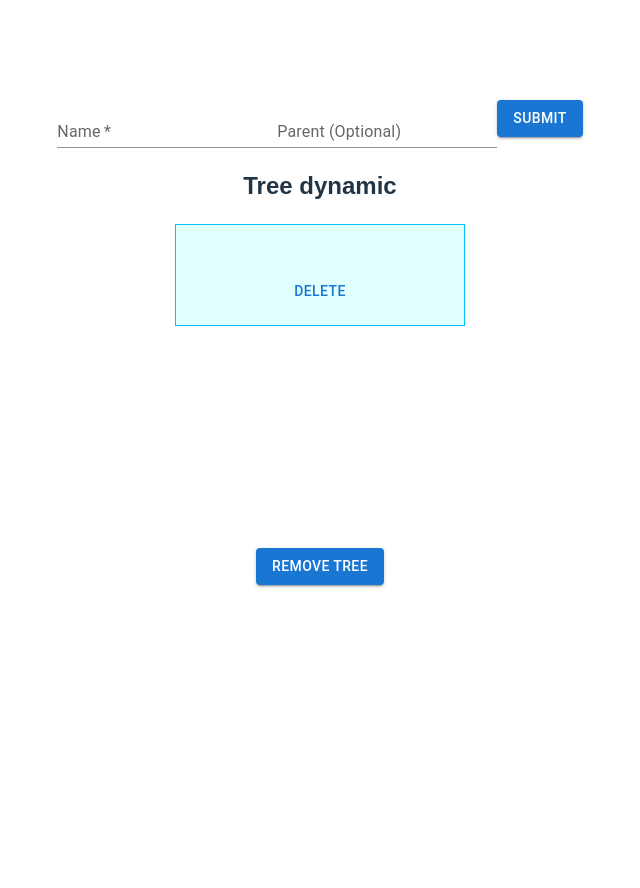
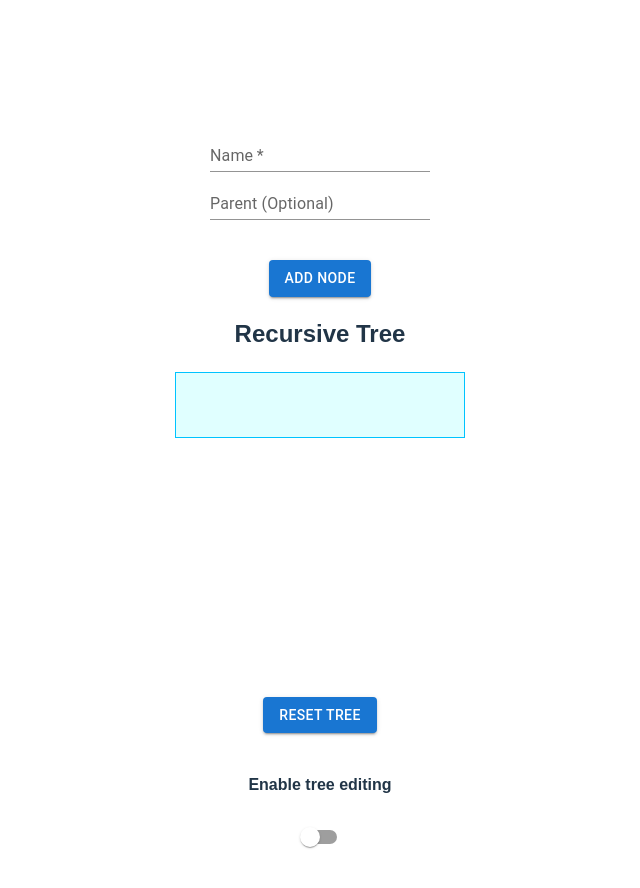
Before and after one commit to Firet/recursive-tree, a React (Vite) app: page / in a window 1280 px wide. Shown: the top 888 px of the page, without its empty margins (320-960 px from the left). Built offline with nearby package versions, Linux system fonts and the light colour scheme.

Commit message:
Add enable-editing switch and change texts buttons and styles

```diff
--- a/src/App.jsx
+++ b/src/App.jsx
@@ -6,6 +6,7 @@ import "./styles.css";
 import useLocalStorage from "./hooks/useLocalStorage";
 import { findNodeAndDelete } from "./helpers/findNodeAndDelete";
 import Button from '@mui/material/Button';
+import Switch from '@mui/material/Switch';
 
 // The dynamic tree takes user input from the form and adds it to state
 export default function App() {
@@ -16,7 +17,7 @@ export default function App() {
   );
   // Set the value received from the local storage to a local state
   const [newData, setNewData] = React.useState([treeInLocalStorage]);
-  // const [newData, setNewData] = React.useState([]);
+  const [editable, setEditable] = React.useState(false);
 
   console.log("treeInLocalStorage", treeInLocalStorage);
   console.log("top level app", newData);
@@ -47,7 +48,7 @@ export default function App() {
     }
   }
 
-  function handleRemoveTree() {
+  function resetTree() {
     setNewData([]);
     setTreeInLocalStorage([]);
   }
@@ -65,17 +66,23 @@ export default function App() {
     <div className="App">
       <Form handleSubmit={handleSubmitOriginal} />
       <section className="dynamic">
-        <h2>Tree dynamic</h2>
-        <Tree dynamicData={newData} deleteNode={deleteNode} />
+        <h2>Recursive Tree</h2>
+        <Tree dynamicData={newData} deleteNode={deleteNode} editable={editable} />
       </section>
-      <div>
-        {/* <p> new data[0].name es: {newData[0]?.name}</p>
-        <p> new data del hijo: {newData[0]?.children[0]?.name}</p>
-        <p> new data del nieto: {newData[0]?.children[0]?.children[0]?.name}</p> */}
+      <Button variant="contained" type="button" onClick={resetTree}>
+        Reset Tree
+      </Button>
+
+      <div className="toggle-switch">
+      <h4>Enable tree editing</h4>
+
+        <Switch
+          checked={editable}
+          onChange={(event) => setEditable(event.target.checked)}
+          inputProps={{ 'aria-label': 'controlled' }}
+        />
+
       </div>
-      <Button variant="contained" type="button" onClick={handleRemoveTree}>
-        Remove Tree
-      </Button>
     </div>
   );
 }
--- a/src/components/Form.jsx
+++ b/src/components/Form.jsx
@@ -18,21 +18,24 @@ export default function Form(props) {
         })
       }
     >
+      <br />
       <TextField
         label="Name"
         variant="standard"
         value={newName}
         onChange={(e) => setNewName(e.target.value)}
-        required // Add required prop for validation
+        required
       />
+      <br />
       <TextField
         label="Parent (Optional)"
         variant="standard"
         value={parent}
         onChange={(e) => setParent(e.target.value)}
       />
-      <Button variant="contained" type="submit">
-        Submit
+      <br />
+      <Button variant="contained" type="submit" className="add-button">
+        Add Node
       </Button>
     </form>
   );
--- a/src/components/ListItem.jsx
+++ b/src/components/ListItem.jsx
@@ -2,7 +2,7 @@ import React from "react";
 import Button from '@mui/material/Button';
 
 export default function ListItem(props) {
-  const { item, level, deleteNode } = props;
+  const { item, level, deleteNode, editable } = props;
   console.log("%cInside Listitem", "color: purple", item);
   return (
     <article
@@ -14,7 +14,7 @@ export default function ListItem(props) {
       <p>
         {item.name}
       </p>
-      <Button onClick={() => deleteNode(item.name)}>Delete</Button>
+      {editable && <Button onClick={() => deleteNode(item.name)}>Delete</Button>}
     </article>
   );
 }
--- a/src/components/Tree.jsx
+++ b/src/components/Tree.jsx
@@ -2,16 +2,17 @@ import React from "react";
 import ListItem from "./ListItem";
 
 export default function Tree(props) {
-  const { dynamicData, level = 0, deleteNode } = props;
+  const { dynamicData, level = 0, deleteNode, editable } = props;
   console.log("%cinside tree", "color: red", dynamicData, "level", level);
+
   if (!dynamicData || !dynamicData.length) return null;
 
   return (
     <div className="level-wrapper">
       {dynamicData.map((item) => (
         <div id={item.name} className="item" key={item.name}>
-          <ListItem item={item} level={level} deleteNode={deleteNode} />
-          <Tree dynamicData={item.children} level={level + 1} deleteNode={deleteNode} />
+          <ListItem item={item} level={level} deleteNode={deleteNode} editable={editable} />
+          <Tree dynamicData={item.children} level={level + 1} deleteNode={deleteNode} editable={editable} />
         </div>
       ))}
     </div>
--- a/src/styles.css
+++ b/src/styles.css
@@ -41,3 +41,11 @@
   min-height: 50vh;
   width: 100%;
 }
+
+.add-button {
+  margin-top: 40px !important;
+}
+
+.toggle-switch {
+  margin-top: 40px !important;
+}
```
